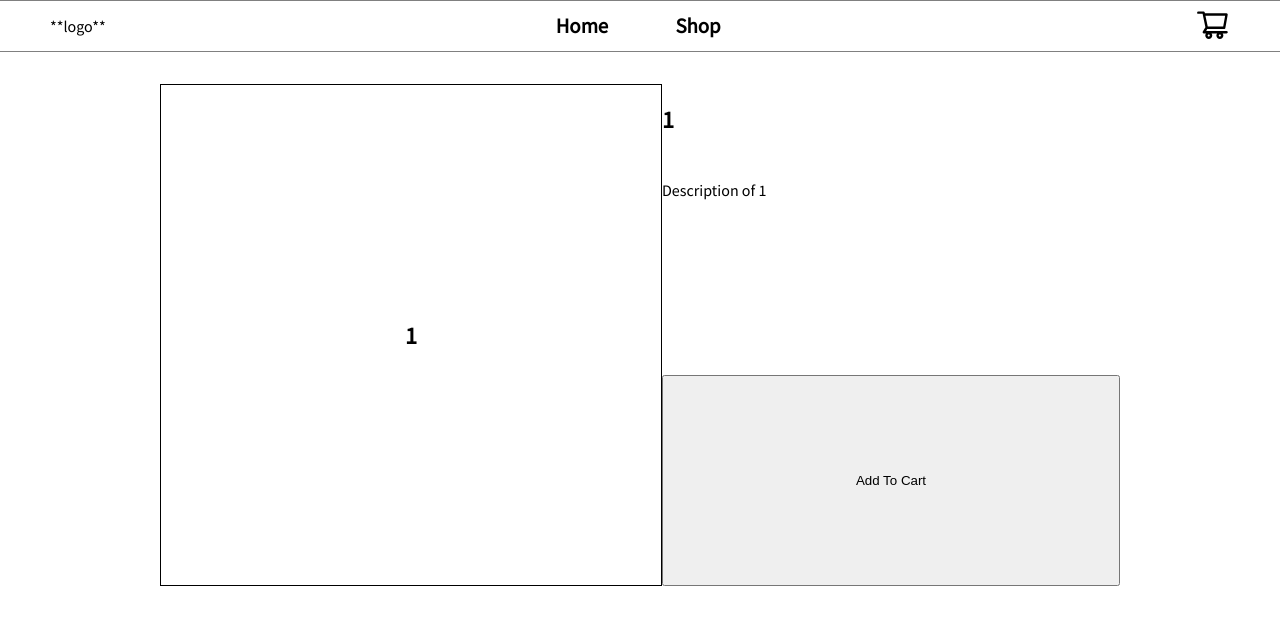
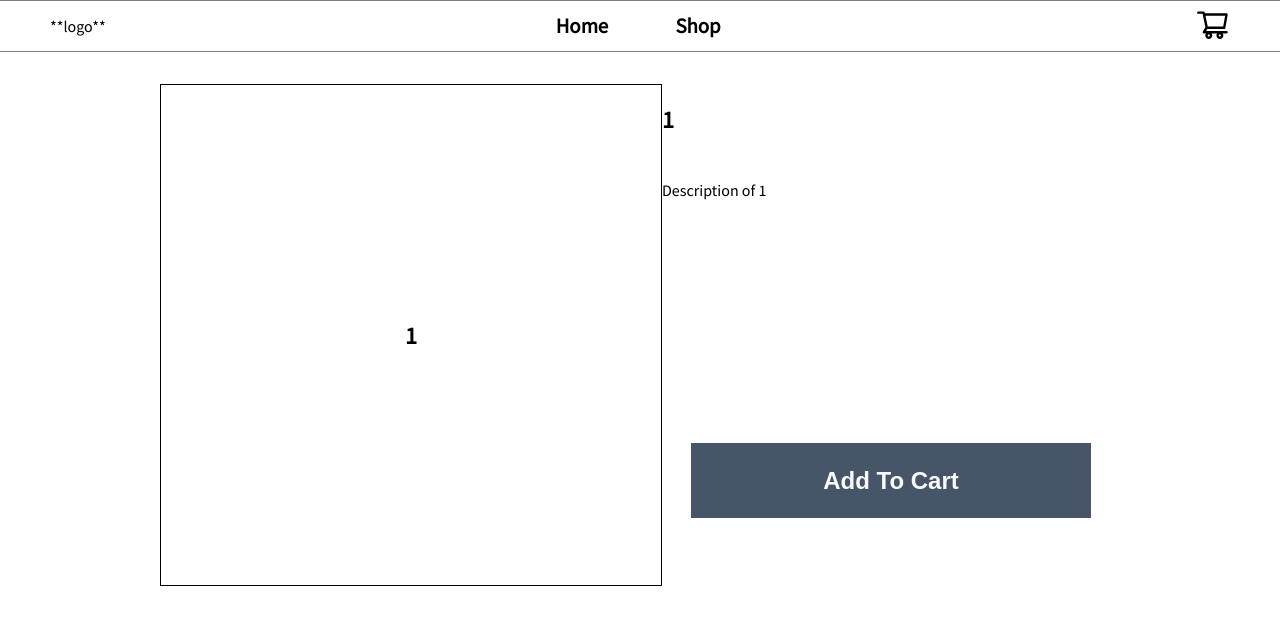
Before and after one commit to hspark220/shopping-cart, a React (Create React App) app: page /shop/1 in a window 1280 px wide. Shown: the top 624 px of the page. Built offline with nearby package versions, Linux system fonts and the light colour scheme.

Commit message:
Style add button

```diff
--- a/src/css/products.css
+++ b/src/css/products.css
@@ -55,4 +55,20 @@
 
 .add {
     grid-area: add;
+    place-self: center;
+
+    width: 400px;
+    height: 75px;
+    border-radius: 0;
+    background-color: #475569;
+    border: none;
+
+    font-size: 1.5rem;
+    font-weight: 600;
+    color: #f8fafc;
+
 }
+.add:hover {
+    cursor: pointer;
+    background-color: #fbbf24;
+}
```
